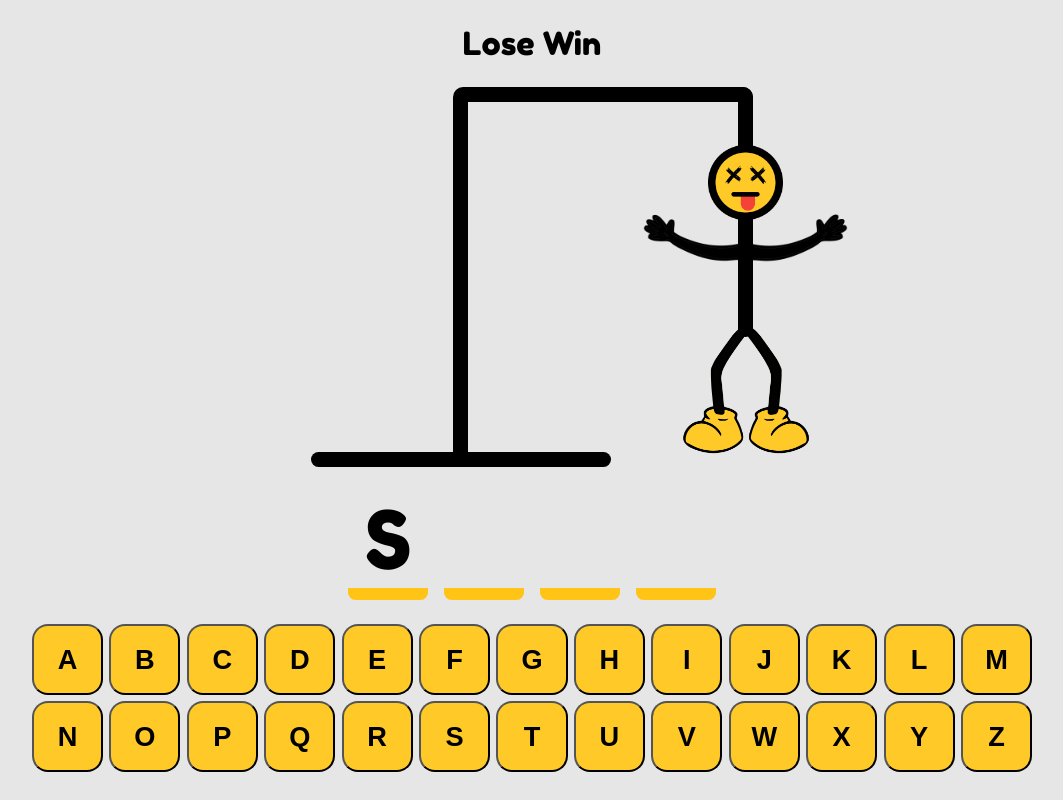
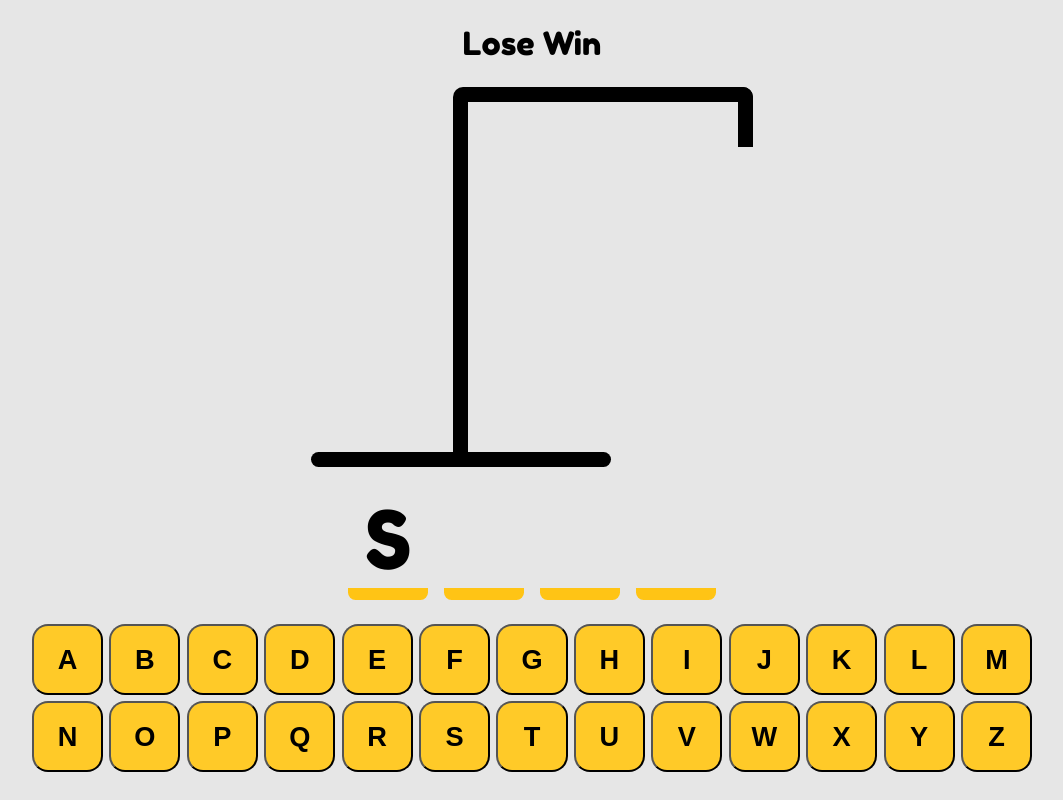
Before and after one commit to jeandre-visser/hangman, a React (Vite) app: page / in a window 1280 px wide. Shown: the whole page, without its empty margins (108-1171 px from the left). Built offline with nearby package versions, Linux system fonts and the light colour scheme.

Commit message:
Slice the body parts array, start at zero index, and go up to the number of guesses

```diff
--- a/src/components/Sketch/Sketch.tsx
+++ b/src/components/Sketch/Sketch.tsx
@@ -8,7 +8,7 @@ type SketchProps = {
 const Sketch = ({ numOfGuesses }: SketchProps) => {
   return (
     <div className="app__sketch">
-      {BODY}
+      {BODY.slice(0, numOfGuesses)}
       <div className="app__drop-bar" />
       <div className="app__top-bar" />
       <div className="app__middle-bar" />
```
